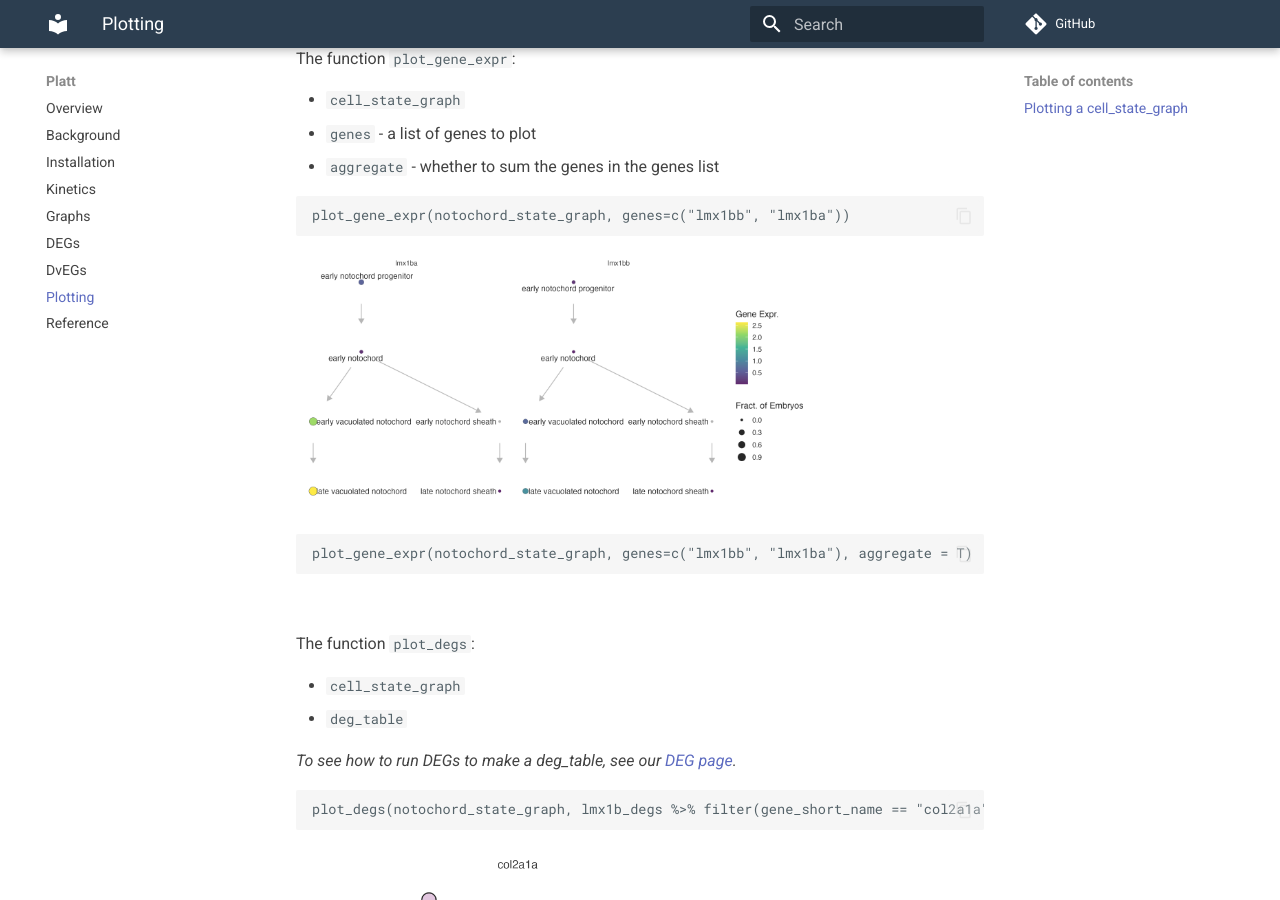
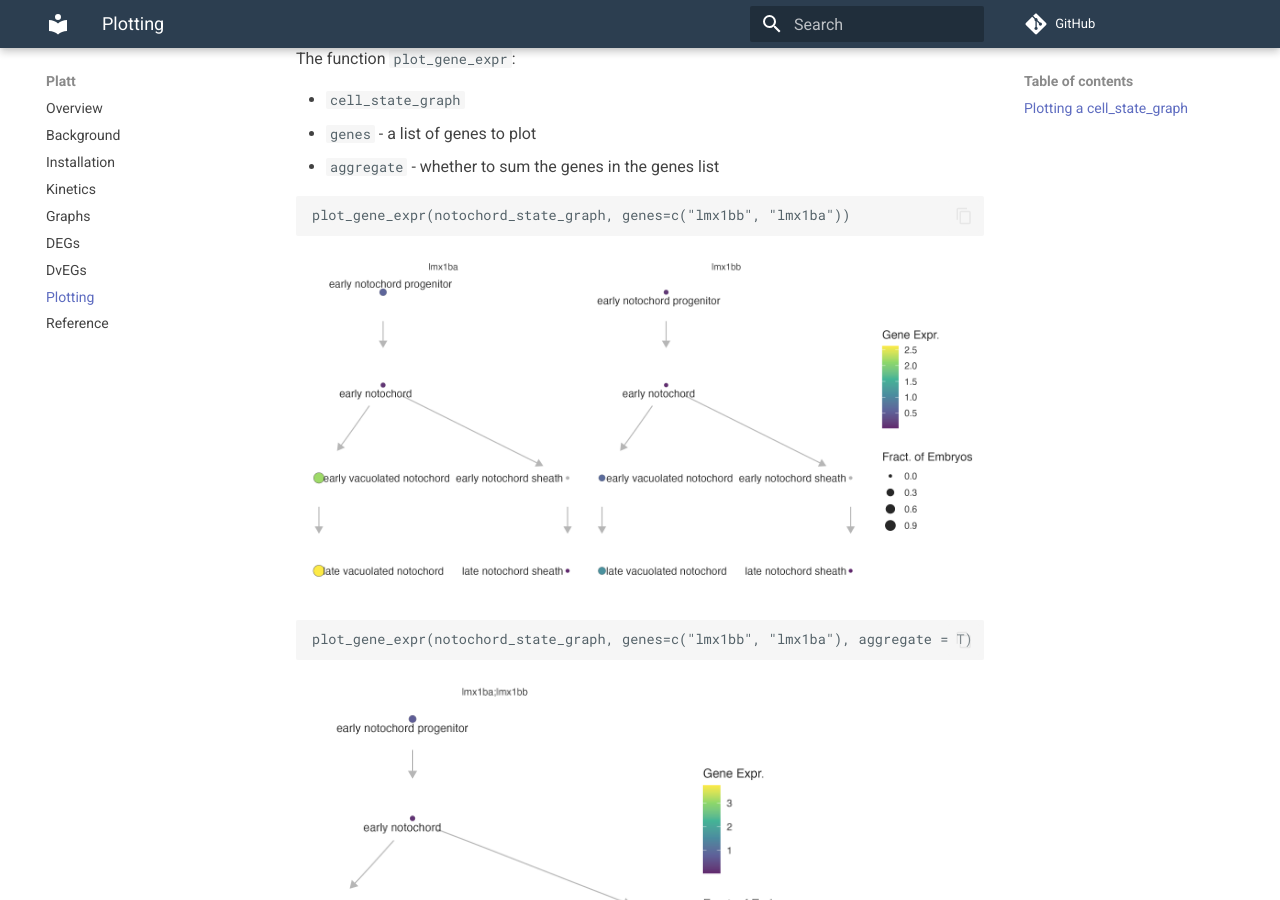
Before and after one commit to cole-trapnell-lab/platt, an MkDocs documentation site: the page built from docs/plotting.md, in a window 1280 px wide and 900 px high, scrolled down 1594 px. Built offline with MkDocs 1.6.1 and Material for MkDocs 9.7.7, drawn with Linux system fonts in a browser that asks for light colours; comment, search, counter and statistics services are not loaded.

Commit message:
added wrong file

````diff
--- a/docs/plotting.md
+++ b/docs/plotting.md
@@ -38,7 +38,7 @@ The function `plot_gene_expr`:
 plot_gene_expr(notochord_state_graph, genes=c("lmx1bb", "lmx1ba"))
 ```
 
-![](assets/noto_expr_lmx1bb.png){width=75%}
+![](assets/noto_expr_lmx1bb.png)
 
 
 ```
````
Also changed, not shown: docs/assets/noto_expr_lmx1bba.png (added).
